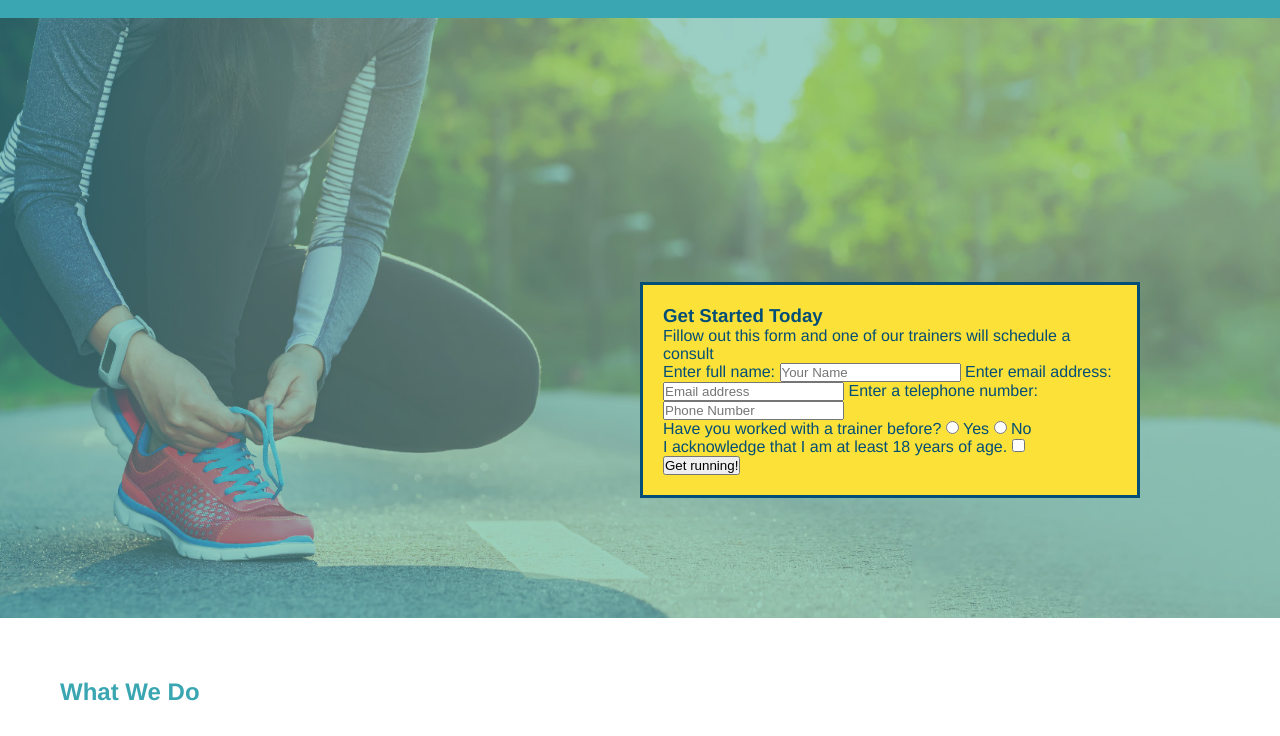
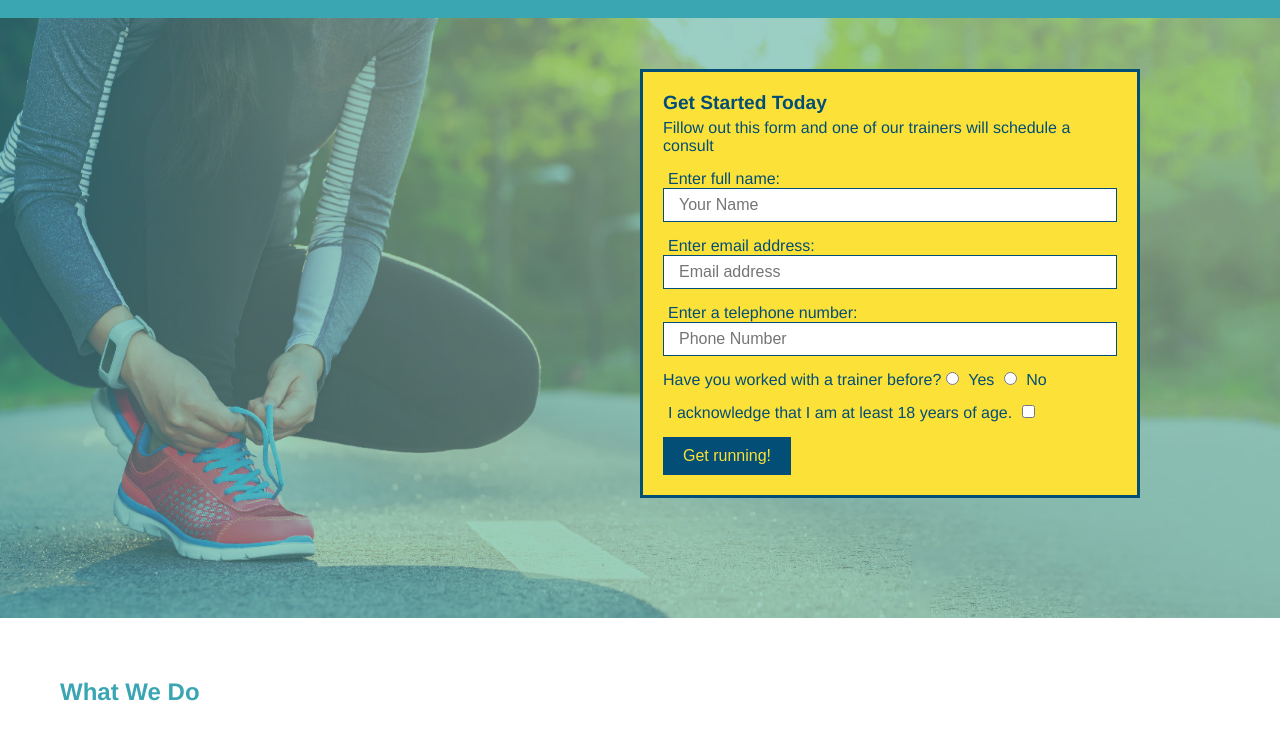
Before and after one commit to asaelens02/run-buddy, a plain HTML site: page index.html in a window 1280 px wide. Shown: the part 64-800 px from the top of the page. Drawn offline with Linux system fonts and the light colour scheme.

Commit message:
Finished CSS Hero

```diff
--- a/assets/css/style.css
+++ b/assets/css/style.css
@@ -159,3 +159,56 @@
 
     right: 140px;
 }
+
+.hero-form h3 {
+
+    font-size:larger;
+
+    margin: 0px;
+
+}
+
+.hero-form p {
+
+    margin: 5px 0 15px 0
+
+}
+
+.form-input {
+
+    border: 1px solid #024e76;
+
+    display: block;
+
+    padding: 7px 15px;
+
+    font-size: 16px;
+
+    color: #024e76;
+
+    width: 100%;
+
+    margin-bottom: 15px;
+
+}
+
+.hero-form label {
+
+    margin: 0 5px
+}
+
+.hero-form button {
+
+    background-color: #024e76;
+
+    color:#fce138;
+
+    border: none;
+
+    padding: 10px 20px;
+
+    font-size: 16px;
+
+}
+
+/* HERO STYLES END*/
--- a/index.html
+++ b/index.html
@@ -78,15 +78,15 @@
 
                 <label for="name">Enter full name:</label>
 
-                <input type="text" placeholder="Your Name" name="name" id="name" />
+                <input type="text" placeholder="Your Name" name="name" id="name" class="form-input" >
 
                 <label for="email">Enter email address:</label>
 
-                <input type="email" placeholder="Email address" name="email" id="email" />
+                <input type="email" placeholder="Email address" name="email" id="email" class="form-input">
 
                 <label for="phone">Enter a telephone number:</label>
 
-                <input type="tel" placeholder="Phone Number" name="phone" id="phone" />
+                <input type="tel" placeholder="Phone Number" name="phone" id="phone" class="form-input" >
 
                 <p>
 
```
